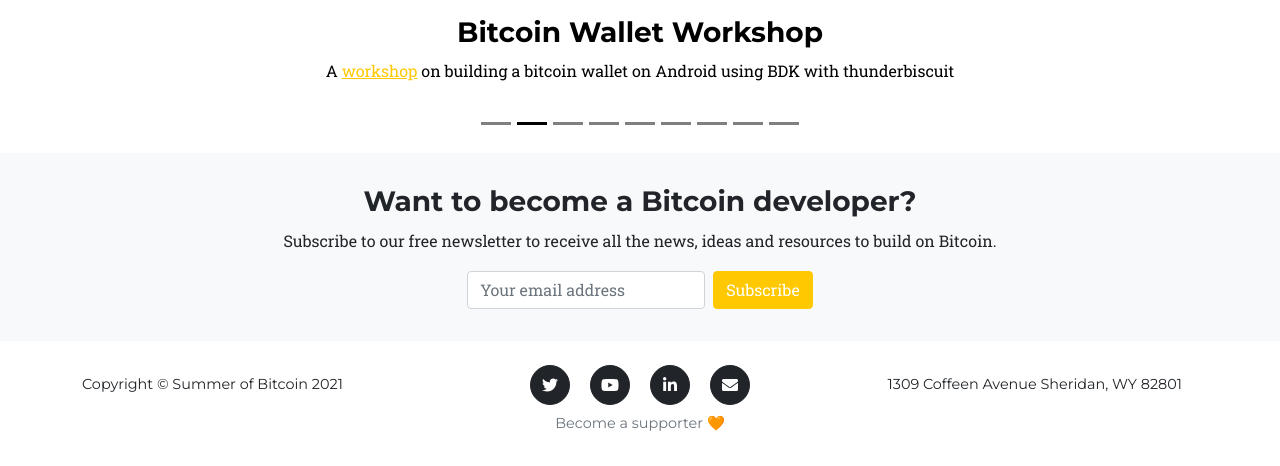
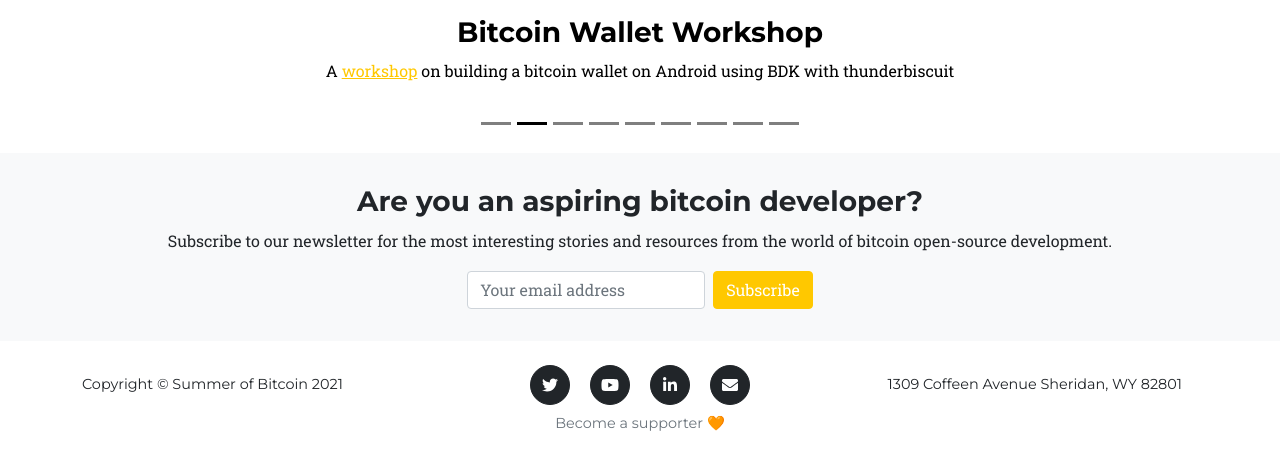
Before and after one commit to SummerOfBitcoin/summer-of-bitcoin, a Jekyll site: the page index.html, which Jekyll copies as it is, in a window 1280 px wide and 900 px high, scrolled down 3675 px, cut to the strip 434-900 px from the top of the window. Built offline with Jekyll 4.4.1, drawn with Linux system fonts in a browser that asks for light colours.

Commit message:
change newsletter description

```diff
--- a/index.html
+++ b/index.html
@@ -1134,7 +1134,7 @@
         <section class="page-section bg-light">
           <div class="container">
           <div class="row">
-            <div class="col-lg-12 mx-auto text-center"><h3>Want to become a Bitcoin developer?</h3><p> Subscribe to our free newsletter to receive all the news, ideas and resources to build on Bitcoin.</p></div>
+            <div class="col-lg-12 mx-auto text-center"><h3>Are you an aspiring bitcoin developer?</h3><p> Subscribe to our newsletter for the most interesting stories and resources from the world of bitcoin open-source development.</p></div>
           </div>
 
           <div class="row">
```
